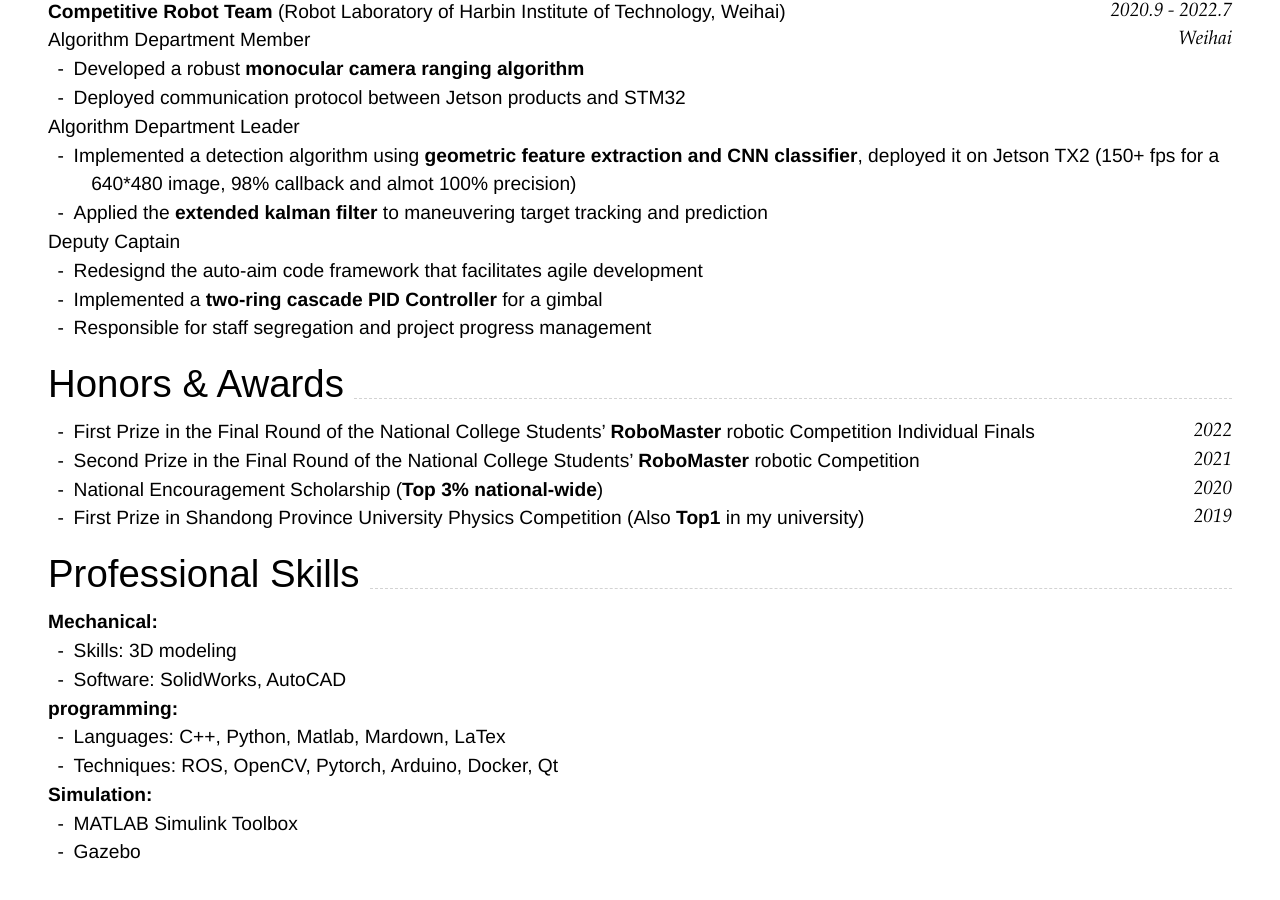
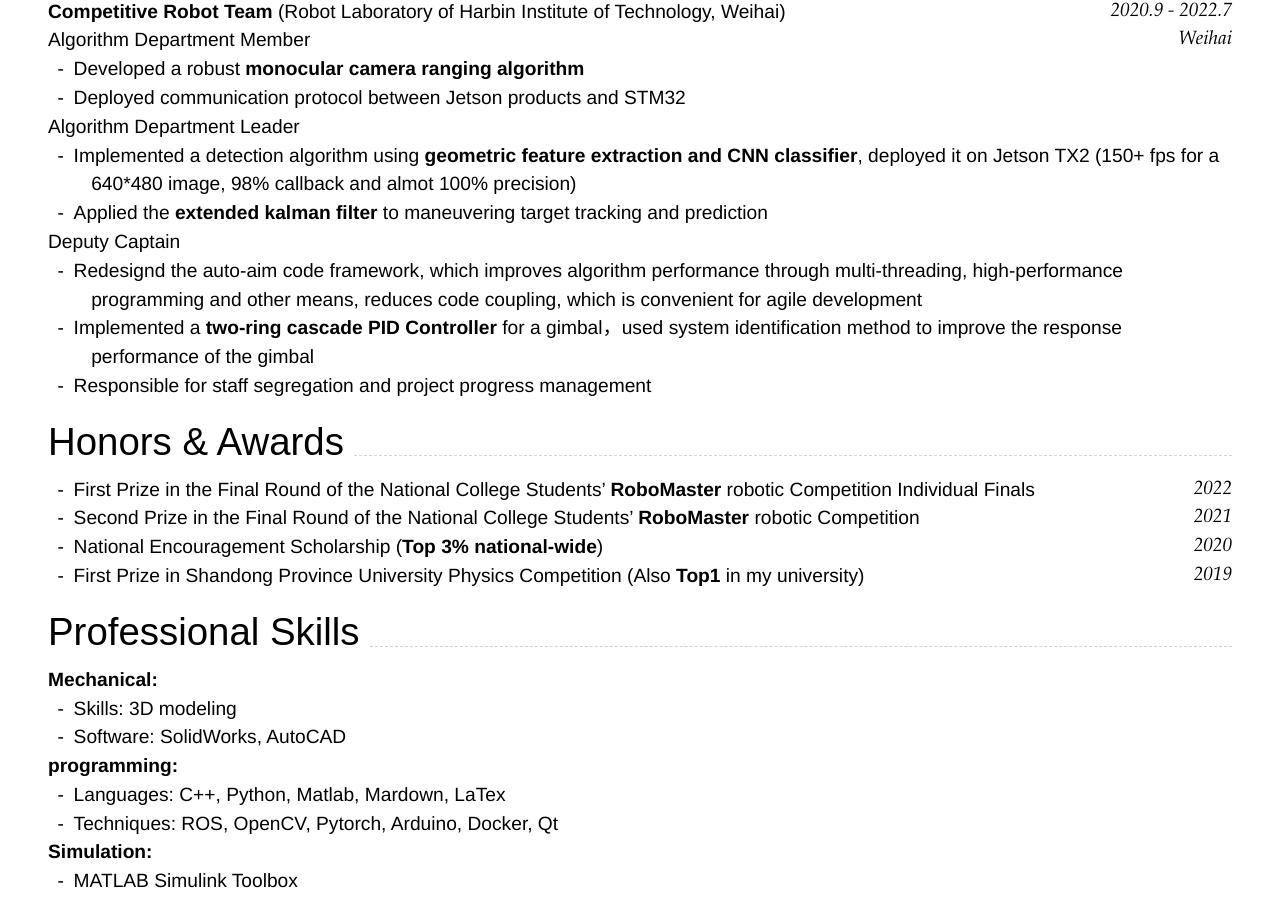
Before and after one commit to skywalker-dell/CV, a Jekyll site: the page built from index.md, in a window 1280 px wide and 900 px high, scrolled down 629 px. Built offline with Jekyll 4.4.1, drawn with Linux system fonts in a browser that asks for light colours; nearby versions of some CDN libraries.

Commit message:
fine tune

```diff
--- a/index.md
+++ b/index.md
@@ -76,8 +76,9 @@ Algorithm Department Leader<br>
 <!-- - Used **fourier transform** to fit motion with a specific law -->
 
 Deputy Captain<br>
-- Redesignd the auto-aim code framework that facilitates agile development
-- Implemented a **two-ring cascade PID Controller** for a gimbal
+<!-- - Redesignd the auto-aim code framework -->
+- Redesignd the auto-aim code framework, which improves algorithm performance through multi-threading, high-performance programming and other means, reduces code coupling, which is convenient for agile development
+- Implemented a **two-ring cascade PID Controller** for a gimbal，used system identification method to improve the response performance of the gimbal
 - Responsible for staff segregation and project progress management
 <!-- - Opened training courses for college freshmen -->
 
```
